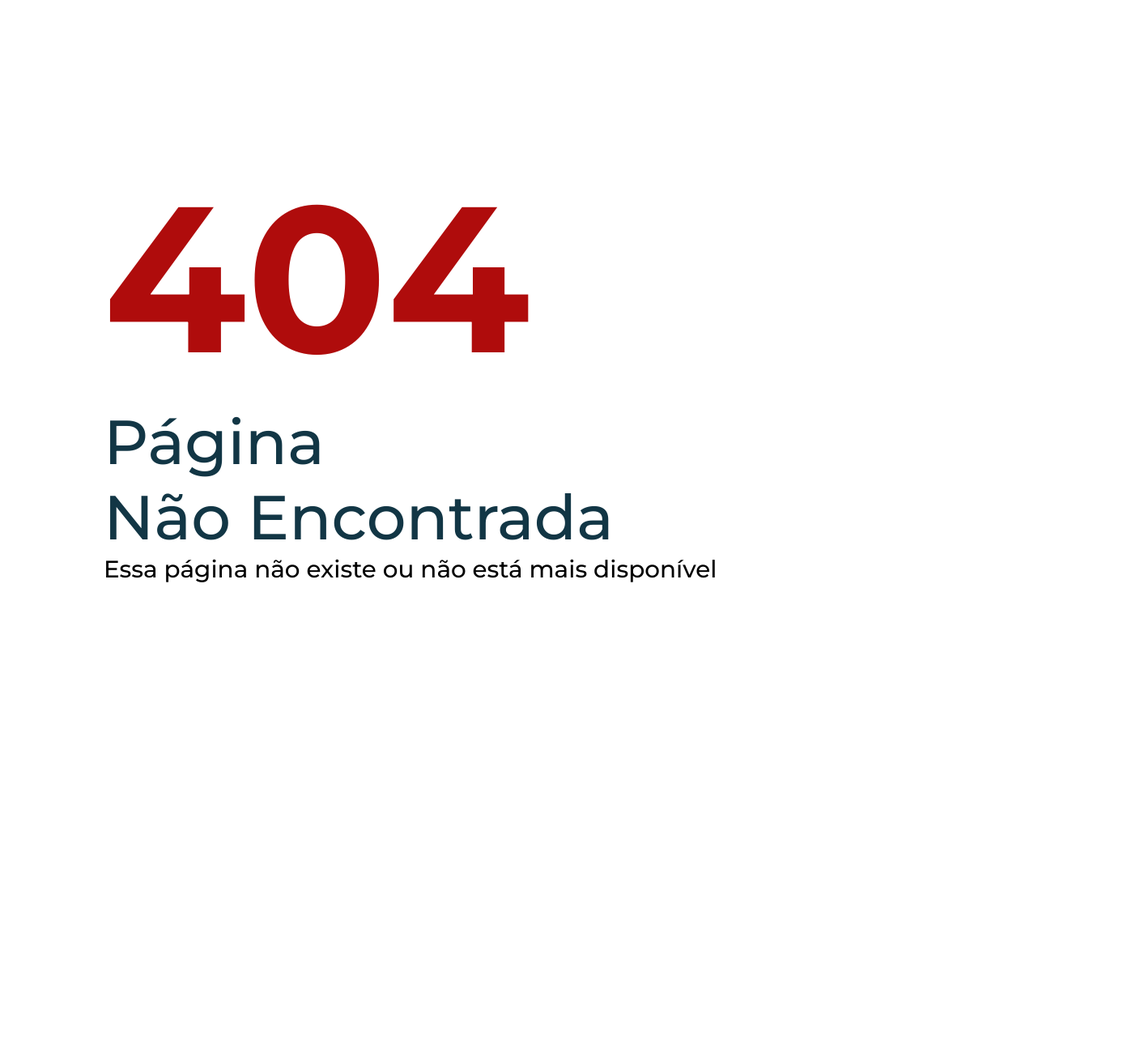
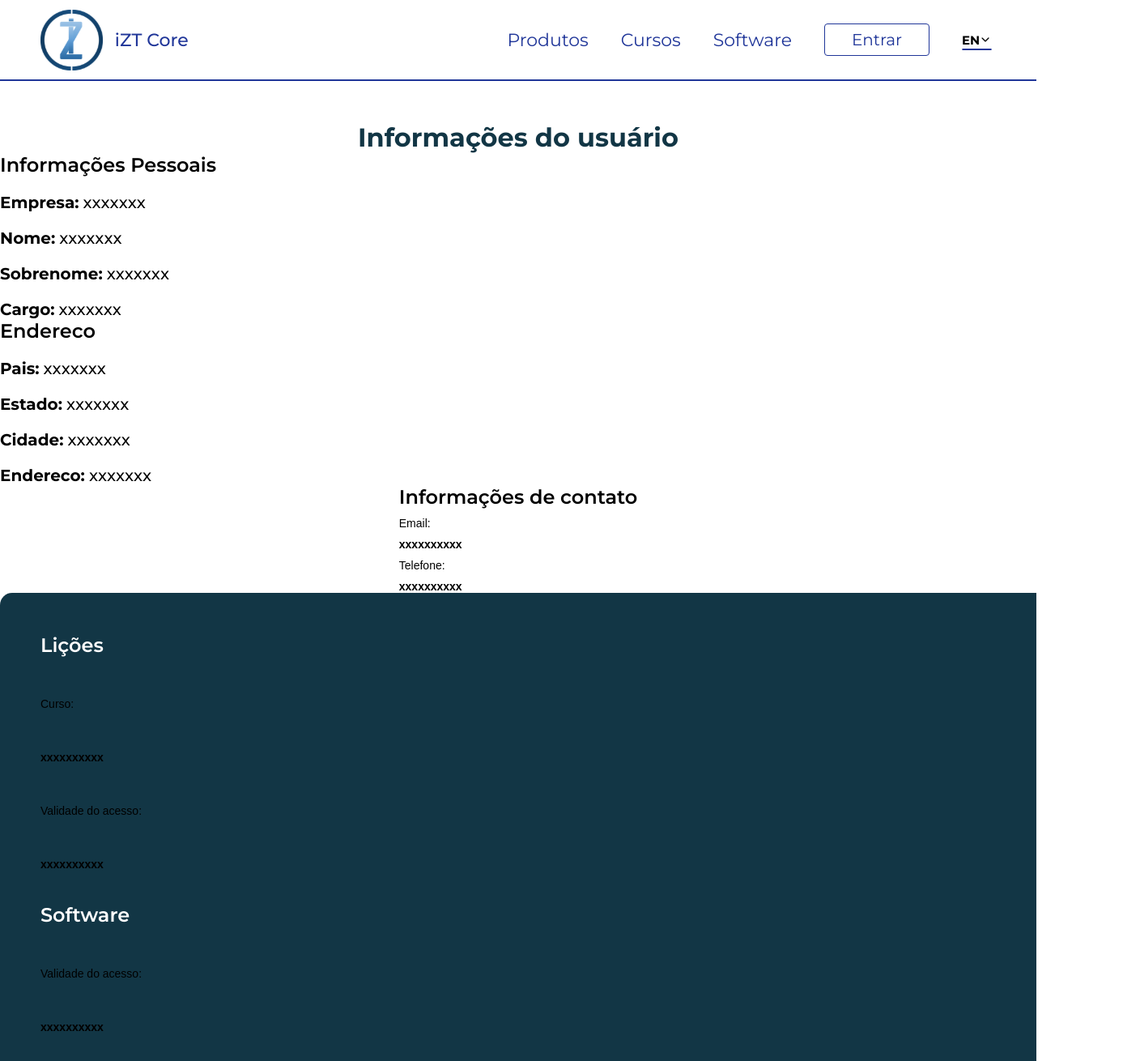
Before and after one commit to cpejr/IZT-web-frontend, a React (Vite) app: page /perfil in a window 1280 px wide. Before the commit this address had no page. Shown: the top 1310 px of the page at 81% size, 1408 px wide, since content can reach past the window. Before the commit the page ends 800 px from the top, so only its background shows below. Built offline with nearby package versions, Linux system fonts and the light colour scheme.

Commit message:
feat: profilePage

```diff
--- /dev/null
+++ b/src/pages/Profile/Profile.jsx
@@ -0,0 +1,76 @@
+import {
+  Container,
+  Title,
+  PersonalData,
+  Label,
+  Value,
+  Address,
+  Contact,
+  Lessons,
+  Info,
+} from './Styles';
+
+function Profile() {
+  return (
+    <Container>
+      <Title>Informações do usuário</Title>
+      <PersonalData>
+        <h3>Informações Pessoais</h3>
+        <Info>
+          <h1>Empresa: </h1>
+          <h2>xxxxxxx</h2>
+        </Info>
+        <Info>
+          <h1>Nome: </h1>
+          <h2>xxxxxxx</h2>
+        </Info>
+        <Info>
+          <h1>Sobrenome: </h1>
+          <h2>xxxxxxx</h2>
+        </Info>
+        <Info>
+          <h1>Cargo: </h1>
+          <h2>xxxxxxx</h2>
+        </Info>
+      </PersonalData>
+      <Address>
+        <h3>Endereco</h3>
+        <Info>
+          <h1>Pais: </h1>
+          <h2>xxxxxxx</h2>
+        </Info>
+        <Info>
+          <h1>Estado: </h1>
+          <h2>xxxxxxx</h2>
+        </Info>
+        <Info>
+          <h1>Cidade: </h1>
+          <h2>xxxxxxx</h2>
+        </Info>
+        <Info>
+          <h1>Endereco: </h1>
+          <h2>xxxxxxx</h2>
+        </Info>
+      </Address>
+      <Contact>
+        <h3>Informações de contato</h3>
+        <Label>Email:</Label>
+        <Value>xxxxxxxxxx</Value>
+        <Label>Telefone:</Label>
+        <Value>xxxxxxxxxx</Value>
+      </Contact>
+      <Lessons>
+        <h3>Lições</h3>
+        <Label>Curso:</Label>
+        <Value>xxxxxxxxxx</Value>
+        <Label>Validade do acesso:</Label>
+        <Value>xxxxxxxxxx</Value>
+        <h3>Software</h3>
+        <Label>Validade do acesso:</Label>
+        <Value>xxxxxxxxxx</Value>
+      </Lessons>
+    </Container>
+  );
+}
+
+export default Profile;
--- /dev/null
+++ b/src/pages/Profile/Styles.jsx
@@ -0,0 +1,138 @@
+import styled from 'styled-components';
+
+export const Container = styled.div`
+  display: flex;
+  flex-direction: column;
+  align-items: center;
+  margin-top: 50px;
+`;
+
+export const Title = styled.h2`
+  font-family: 'Montserrat';
+  font-style: normal;
+  font-weight: 700;
+  font-size: 32px;
+  line-height: 39px;
+  text-align: center;
+
+  color: #123645;
+`;
+
+export const PersonalData = styled.div`
+  display: flex;
+  flex-direction: column;
+  display: flex;
+  flex-direction: column;
+  align-items: flex-start;
+  padding: 0px;
+  gap: 20px;
+
+  width: 100%;
+  height: auto;
+
+  h3 {
+    font-family: 'Montserrat';
+    font-style: normal;
+    font-weight: 600;
+    font-size: 24px;
+    line-height: 29px;
+
+    color: #000000;
+  }
+`;
+export const Info = styled.div`
+  display: flex;
+  gap: 5px;
+  h1 {
+    font-family: 'Montserrat';
+    font-style: normal;
+    font-weight: 700;
+    font-size: 20px;
+    line-height: 24px;
+
+    color: #000000;
+  }
+  h2 {
+    font-family: 'Montserrat';
+    font-style: normal;
+    font-weight: 500;
+    font-size: 20px;
+    line-height: 24px;
+
+    color: #000000;
+  }
+`;
+
+export const Label = styled.p`
+  margin: 10px 0;
+`;
+
+export const Value = styled.p`
+  font-weight: bold;
+`;
+export const Address = styled.p`
+  display: flex;
+  flex-direction: column;
+  display: flex;
+  flex-direction: column;
+  align-items: flex-start;
+  padding: 0px;
+  gap: 20px;
+
+  width: 100%;
+  height: auto;
+
+  h3 {
+    font-family: 'Montserrat';
+    font-style: normal;
+    font-weight: 600;
+    font-size: 24px;
+    line-height: 29px;
+
+    color: #000000;
+  }
+`;
+export const Contact = styled.p`
+  h3 {
+    font-family: 'Montserrat';
+    font-style: normal;
+    font-weight: 600;
+    font-size: 24px;
+    line-height: 29px;
+
+    color: #000000;
+  }
+`;
+export const Lessons = styled.p`
+  display: flex;
+  flex-direction: column;
+  justify-content: center;
+  align-items: flex-start;
+  padding: 50px;
+  gap: 40px;
+
+  width: 100%;
+  height: auto;
+
+  background: #123645;
+  border-radius: 15px 0px 0px 15px;
+  h2 {
+    font-family: 'Montserrat';
+    font-style: normal;
+    font-weight: 600;
+    font-size: 24px;
+    line-height: 29px;
+
+    color: #ffff;
+  }
+
+  h3 {
+    font-family: 'Montserrat';
+    font-style: normal;
+    font-weight: 600;
+    font-size: 24px;
+    line-height: 29px;
+
+    color: #ffff;
+  }
+`;
--- a/src/pages/index.js
+++ b/src/pages/index.js
@@ -2,3 +2,4 @@ export { default as Home } from './Home/Home';
 export { default as Login } from './Login/Login';
 export { default as Catalog } from './Catalog/Catalog';
 export { default as NotFound } from './NotFound/NotFound';
+export { default as Profile } from './Profile/Profile';
--- a/src/routes.jsx
+++ b/src/routes.jsx
@@ -5,7 +5,7 @@ import {
   Route,
 } from 'react-router-dom';
 import AppLayout from './layouts/AppLayout';
-import { Home, Login, Catalog, NotFound } from './pages';
+import { Home, Login, Catalog, NotFound, Profile } from './pages';
 
 const router = createBrowserRouter(
   createRoutesFromElements(
@@ -14,6 +14,7 @@ const router = createBrowserRouter(
         <Route index element={<Home />} />
         <Route path="login" element={<Login />} />
         <Route path="catalogo" element={<Catalog />} />
+        <Route path="perfil" element={<Profile />} />
       </Route>
       <Route path="*" element={<NotFound />} />
     </Route>
```
